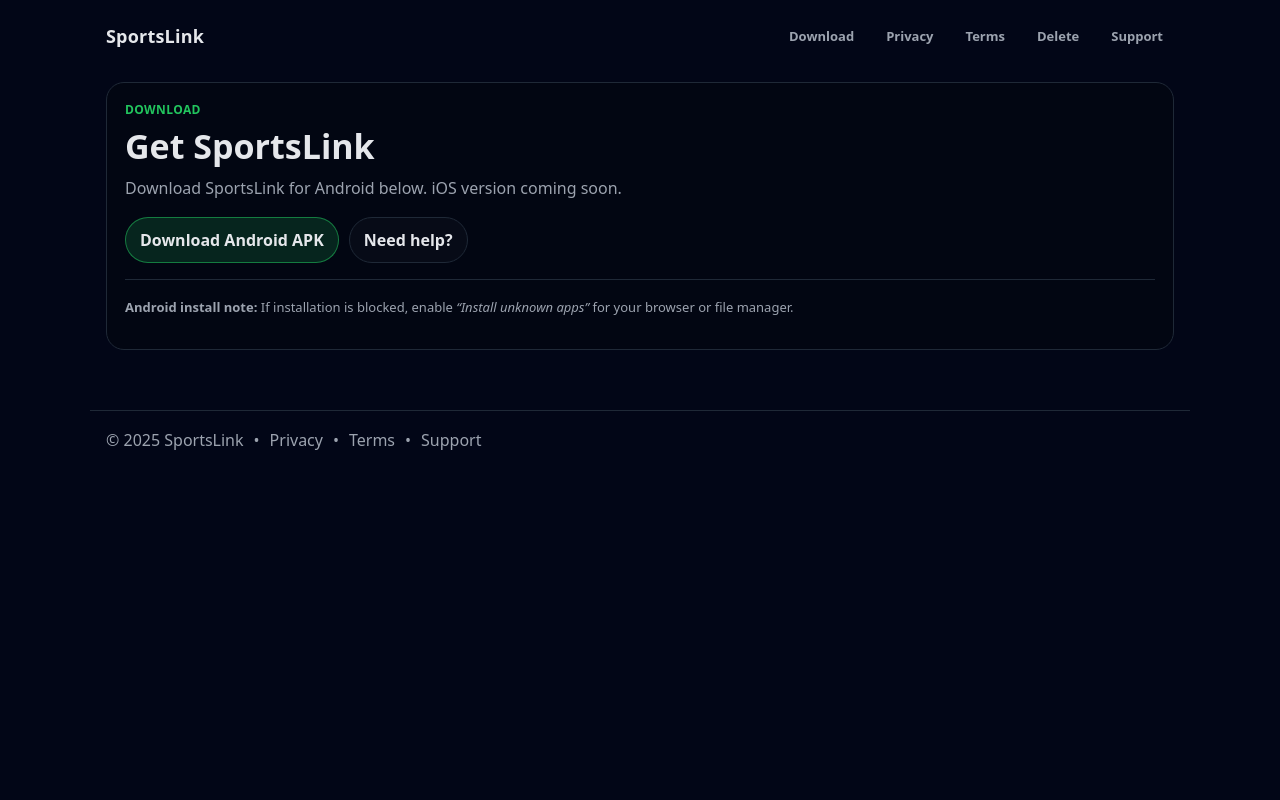
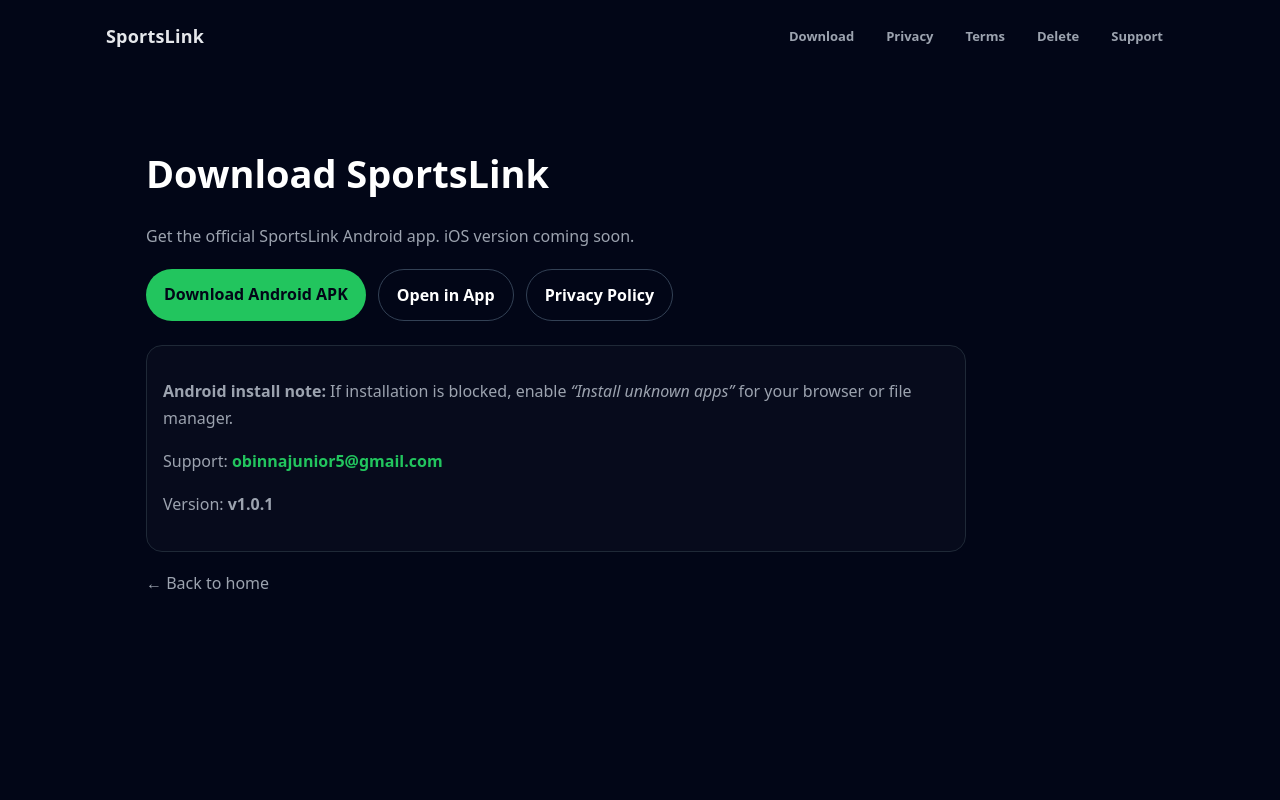
Before and after one commit to obinnakaka/sportslink-web, a Next.js app: page /download in a window 1280 px wide. Shown: the top 800 px of the page. Built offline with nearby package versions, Linux system fonts and the light colour scheme.

Commit message:
Enable Android APK download (v1.0.1)

```diff
--- a/app/download/page.tsx
+++ b/app/download/page.tsx
@@ -1,40 +1,109 @@
-const APK_URL = "https://github.com/obinnakaka/sportslink-web/releases/download/v1.0.1/SportsLink-v1.0.1.apk";
-const IOS_STATUS = "iOS version coming soon.";
+import Link from "next/link";
+
+const SUPPORT_EMAIL = "obinnajunior5@gmail.com";
+const APK_URL =
+  "https://github.com/obinnakaka/sportslink-web/releases/download/v1.0.1/SportsLink-v1.0.1.apk";
 
 export default function DownloadPage() {
   return (
-    <div className="card">
-      <div className="kicker">Download</div>
+    <main
+      style={{
+        minHeight: "100vh",
+        backgroundColor: "#020617",
+        color: "white",
+        padding: "40px",
+        fontFamily: "system-ui, sans-serif",
+      }}
+    >
+      <h1 style={{ fontSize: 38, fontWeight: 900 }}>Download SportsLink</h1>
 
-      <h1 className="h1" style={{ fontSize: 34 }}>
-        Get SportsLink
-      </h1>
-
-      <p className="p">
-        Download SportsLink for Android below. {IOS_STATUS}
+      <p style={{ color: "#9ca3af", marginTop: 8 }}>
+        Get the official SportsLink Android app. iOS version coming soon.
       </p>
 
-      <div className="btnRow">
+      {/* Buttons */}
+      <div style={{ marginTop: 22, display: "flex", gap: 12, flexWrap: "wrap" }}>
         <a
-          className="btn btnPrimary"
           href={APK_URL}
           target="_blank"
           rel="noreferrer"
+          style={{
+            padding: "14px 18px",
+            borderRadius: 999,
+            background: "#22c55e",
+            color: "#020617",
+            fontWeight: 900,
+            textDecoration: "none",
+          }}
         >
           Download Android APK
         </a>
 
-        <a className="btn" href="/support">
-          Need help?
-        </a>
+        <Link
+          href="/open"
+          style={{
+            padding: "14px 18px",
+            borderRadius: 999,
+            border: "1px solid #334155",
+            color: "white",
+            fontWeight: 800,
+            textDecoration: "none",
+          }}
+        >
+          Open in App
+        </Link>
+
+        <Link
+          href="/privacy"
+          style={{
+            padding: "14px 18px",
+            borderRadius: 999,
+            border: "1px solid #334155",
+            color: "white",
+            fontWeight: 800,
+            textDecoration: "none",
+          }}
+        >
+          Privacy Policy
+        </Link>
       </div>
 
-      <hr className="hr" />
+      {/* Info box */}
+      <div
+        style={{
+          marginTop: 24,
+          maxWidth: 820,
+          border: "1px solid #1f2937",
+          borderRadius: 16,
+          padding: 16,
+          background: "rgba(255,255,255,0.02)",
+        }}
+      >
+        <p style={{ color: "#9ca3af", lineHeight: 1.7 }}>
+          <strong>Android install note:</strong> If installation is blocked,
+          enable <em>“Install unknown apps”</em> for your browser or file manager.
+        </p>
 
-      <p className="small">
-        <b>Android install note:</b> If installation is blocked, enable
-        <i> “Install unknown apps”</i> for your browser or file manager.
-      </p>
-    </div>
+        <p style={{ color: "#9ca3af", lineHeight: 1.7 }}>
+          Support:{" "}
+          <a
+            href={`mailto:${SUPPORT_EMAIL}`}
+            style={{ color: "#22c55e", fontWeight: 800 }}
+          >
+            {SUPPORT_EMAIL}
+          </a>
+        </p>
+
+        <p style={{ color: "#9ca3af", lineHeight: 1.7 }}>
+          Version: <strong>v1.0.1</strong>
+        </p>
+      </div>
+
+      <div style={{ marginTop: 20 }}>
+        <Link href="/" style={{ color: "#9ca3af", textDecoration: "none" }}>
+          ← Back to home
+        </Link>
+      </div>
+    </main>
   );
 }
```
